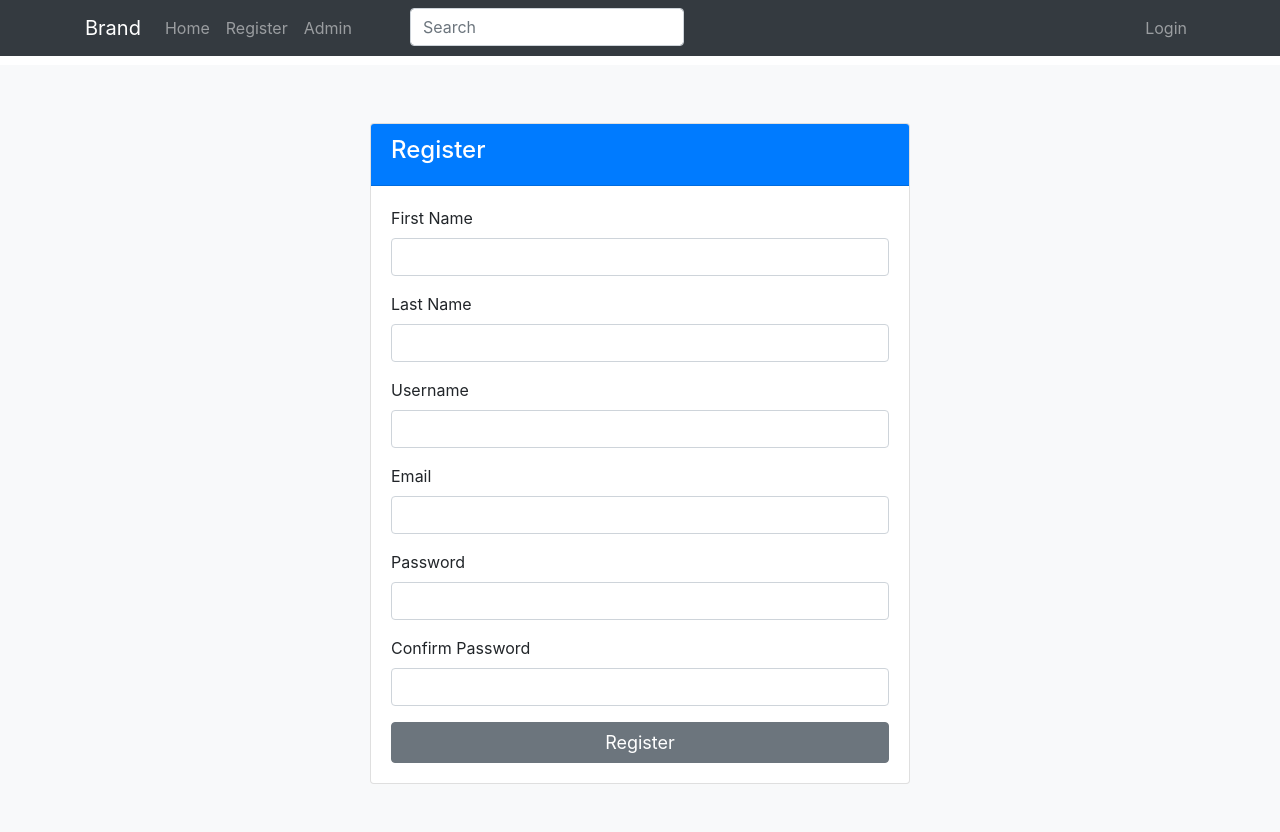
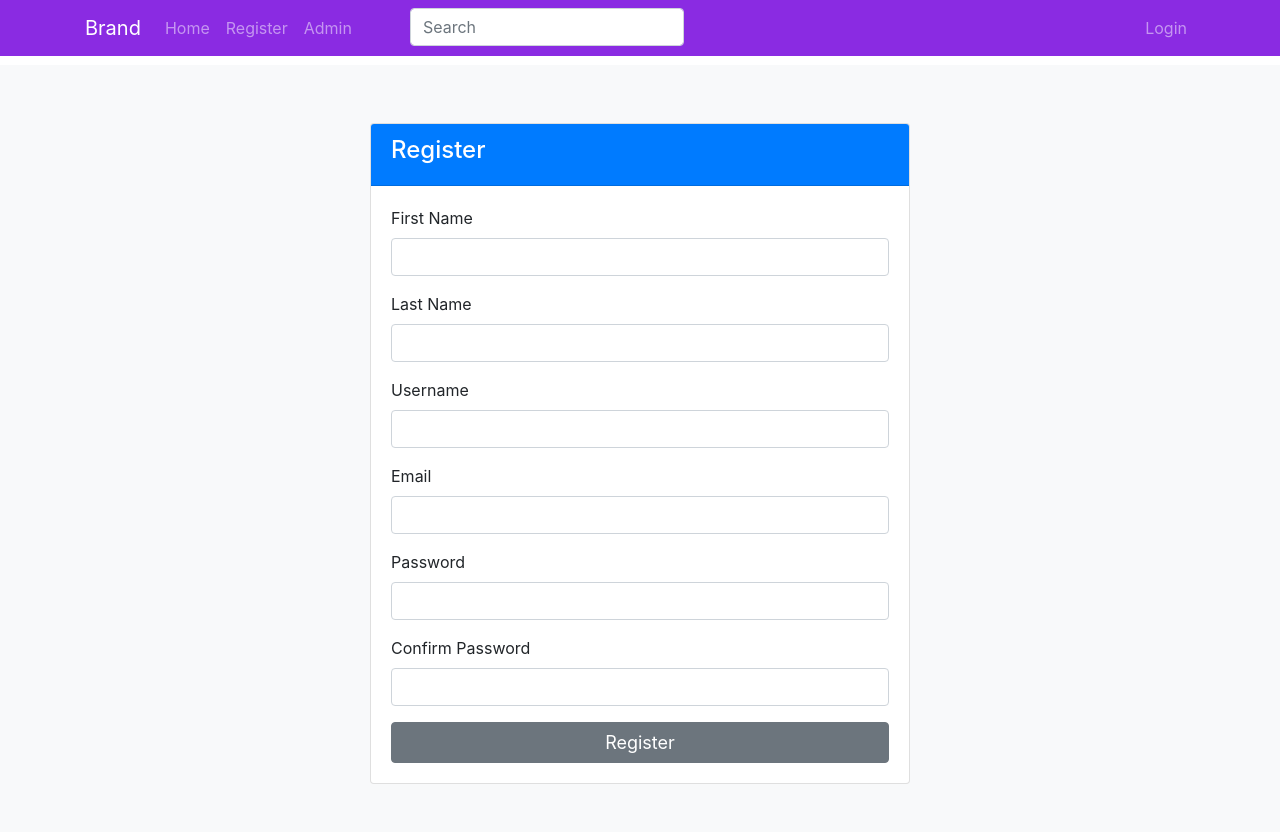
Before and after one commit to guydanko/crowdsourcing-project, a Django app: page /accounts/register/ in a window 1280 px wide. Run offline with Django 3.2, Linux system fonts and the light colour scheme; some libraries are stand-ins or nearby versions.

Commit message:
fix home-page color

```diff
--- a/templates/layout/base.html
+++ b/templates/layout/base.html
@@ -9,7 +9,7 @@
     <link rel="stylesheet" href="{% static "css/layout.css" %}">
 </head>
 <body>
-<nav class="navbar navbar-expand-lg navbar-dark bg-dark fixed-top" role="navigation">
+<nav class="navbar navbar-expand-lg navbar-dark fixed-top" style="background-color: blueviolet">
     <div class="container">
         <a class="navbar-brand" href="#">Brand</a>
         <button class="navbar-toggler border-0" type="button" data-toggle="collapse" data-target="#exCollapsingNavbar">
```
